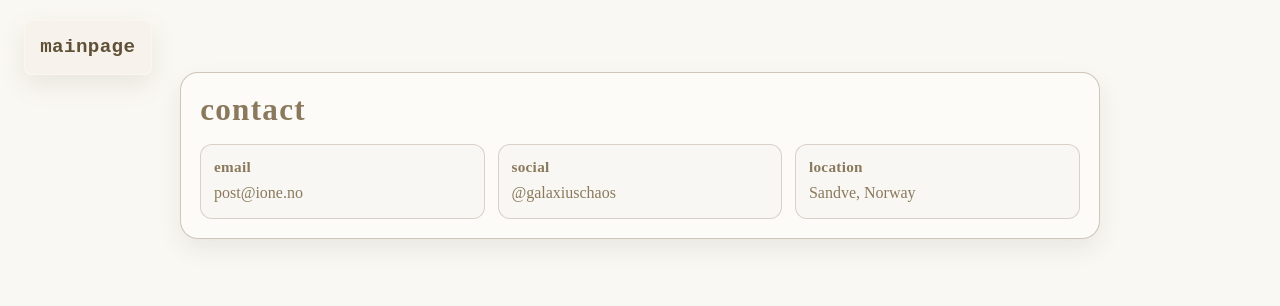
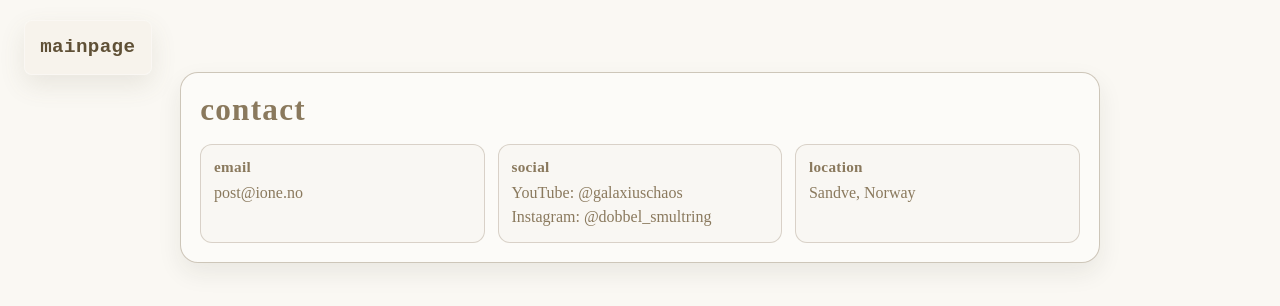
Before and after one commit to etsjawaka/my-website, a SvelteKit app: page /contact in a window 1280 px wide. Shown: the top 306 px of the page. Built offline with nearby package versions, Linux system fonts and the light colour scheme.

Commit message:
Update social card with YouTube and Instagram handles

```diff
--- a/src/routes/contact/+page.svelte
+++ b/src/routes/contact/+page.svelte
@@ -12,7 +12,8 @@
 			</article>
 			<article class="card">
 				<h2>social</h2>
-				<p>@galaxiuschaos</p>
+				<p>YouTube: @galaxiuschaos</p>
+				<p>Instagram: @dobbel_smultring</p>
 			</article>
 			<article class="card">
 				<h2>location</h2>
```
